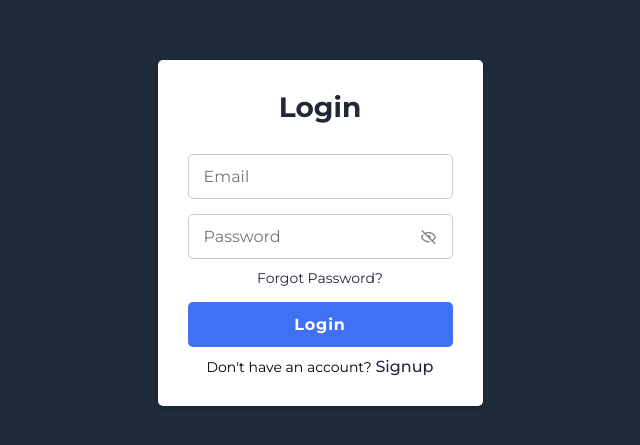
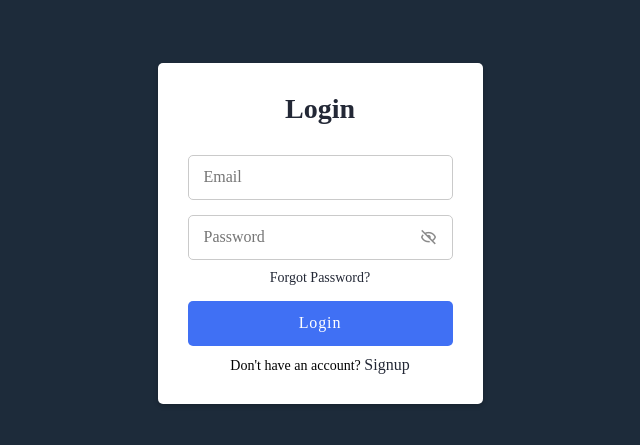
Before and after one commit to WellingtonSilva12/login-and-signup, a plain HTML site: page index.html in a window 1280 px wide. Shown: the part 167-612 px from the top of the page, without its empty margins (320-960 px from the left). Drawn offline with nearby package versions, Linux system fonts and the light colour scheme; a web font is replaced by a local one.

Commit message:
Application of sass in css

```diff
--- /dev/null
+++ b/css/_base.scss
@@ -0,0 +1,20 @@
+@mixin font16() {
+  font-size: 1.6rem;
+  font-weight: 400;
+}
+
+* {
+  margin: 0;
+  padding: 0;
+  box-sizing: border-box;
+  font-family: 'Charis SIL', serif;}
+
+html {
+  font-size: 62.5%;
+}
+body {
+  font-size: 1.4rem;
+}
+a {
+  text-decoration: none;
+}
--- /dev/null
+++ b/css/_button.scss
@@ -0,0 +1,13 @@
+button {
+  background-color: $primary-color;
+  color: $other-color;
+  font-weight: 600;
+  letter-spacing: 0.9px;
+  transition: all 0.3s ease;
+  cursor: pointer;
+  &hover {
+    background-color: $other-color;
+    border: 2px solid $primary-color;
+    color: $primary-color;
+  }
+}
--- /dev/null
+++ b/css/_container.scss
@@ -0,0 +1,10 @@
+.container {
+  height: 100vh;
+  width: 100%;
+  display: flex;
+  justify-content: center;
+  align-items: center;
+  gap: 20px;
+
+  background-color: $second-color;
+}
--- /dev/null
+++ b/css/_form.scss
@@ -0,0 +1,80 @@
+.form {
+  position: absolute;
+  max-width: 32.5rem;
+  width: 100%;
+  padding: 3rem;
+
+  background-color: #fff;
+  border-radius: 5px;
+  box-shadow: 0 2px 5px rgba(0, 0, 0, 0.2);
+}
+.form.signup {
+  opacity: 0;
+  pointer-events: none;
+}
+.forms.show-signup .form.signup {
+  opacity: 1;
+  pointer-events: auto;
+}
+header.title {
+  font-size: 2.8rem;
+  font-weight: 600;
+  color: #232836;
+  text-align: center;
+}
+form {
+  margin-top: 3rem;
+
+  .field {
+    position: relative;
+    height: 4.5rem;
+    width: 100%;
+    margin-top: 1.5rem;
+    input,
+    button {
+      height: 100%;
+      width: 100%;
+      border: none;
+      border-radius: 5px;
+      @include font16();
+    }
+    input {
+      outline: none;
+      border: 1px solid #cacaca;
+      padding: 0 1.5rem;
+      &:focus {
+        border: 1px solid $primary-color;
+        box-shadow: 0 1px 5px #4070f441;
+      }
+    }
+
+    .eye-icon {
+      position: absolute;
+      top: 50%;
+      right: 10px;
+      transform: translateY(-50%);
+      font-size: 1.8rem;
+      color: #8b8b8b;
+      cursor: pointer;
+      padding: 5px;
+    }
+    .bx-show {
+      color: $primary-color;
+    }
+  }
+  .form-link {
+    text-align: center;
+    margin-top: 1rem;
+    a {
+      color: #232836;
+      text-decoration: none;
+      &:hover {
+        text-decoration: underline;
+      }
+    }
+    .signup-link,
+    .login-link {
+      @include font16();
+    }
+  }
+}
--- /dev/null
+++ b/css/main.scss
@@ -0,0 +1,9 @@
+$primary-color: #4070f4;
+$second-color: #1d2b3a;
+$other-color: #FFF;
+
+
+@import 'base';
+@import 'container';
+@import 'form';
+@import 'button';
--- a/index.html
+++ b/index.html
@@ -6,13 +6,14 @@
     <meta name="viewport" content="width=device-width, initial-scale=1.0" />
     <title>Login and Signup</title>
 
-    <link rel="stylesheet" href="style.css" />
+    <link rel="stylesheet" href="./css/main.css" />
     <link
       href="https://unpkg.com/boxicons@2.1.2/css/boxicons.min.css"
       rel="stylesheet"
     />
+
     <link
-      href="https://fonts.googleapis.com/css2?family=Montserrat:wght@100;300;400;500;700&display=swap"
+      href="https://fonts.googleapis.com/css2?family=Charis+SIL:wght@400;700&display=swap"
       rel="stylesheet"
     />
   </head>
```
Also changed, not shown: css/main.css, 1 other file.
